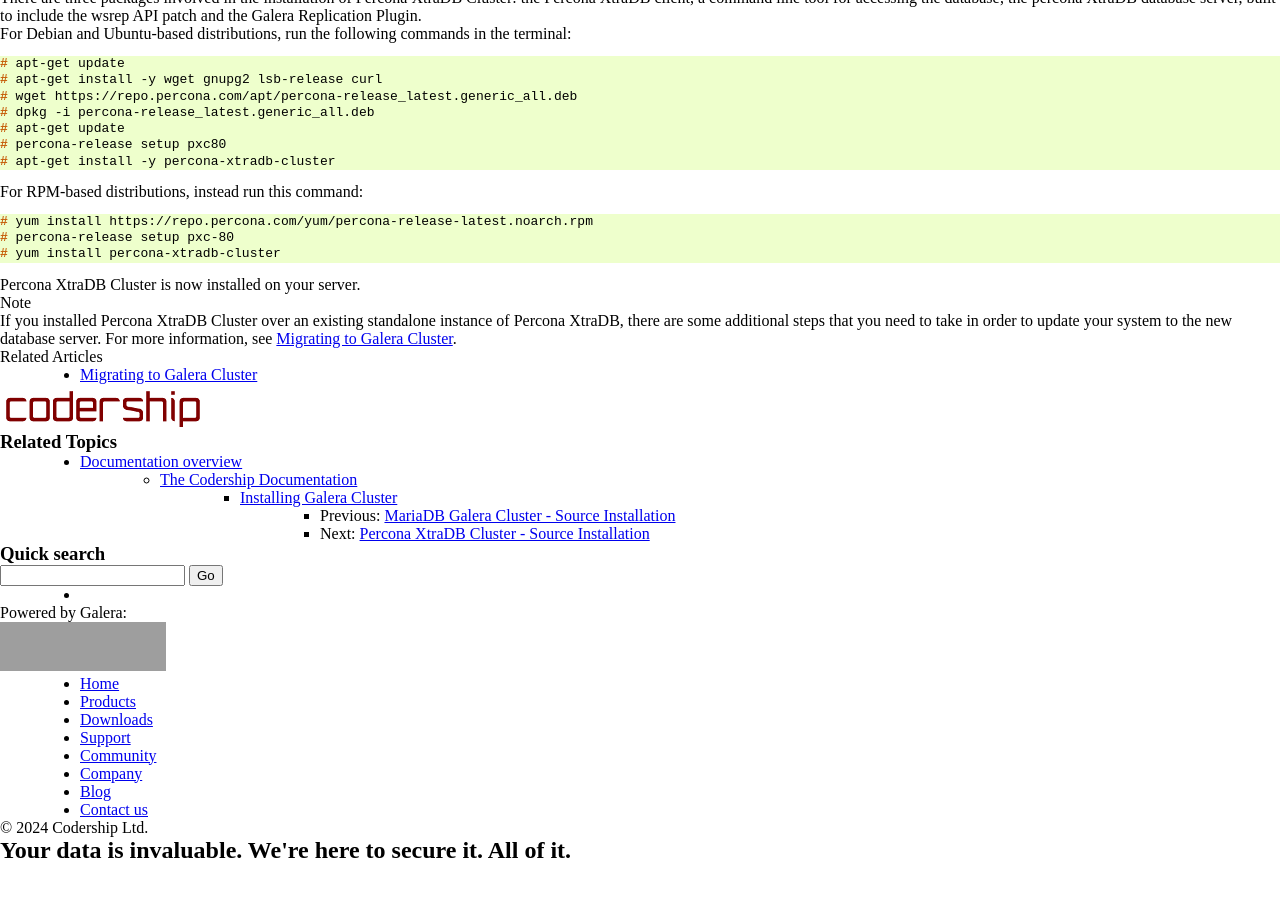
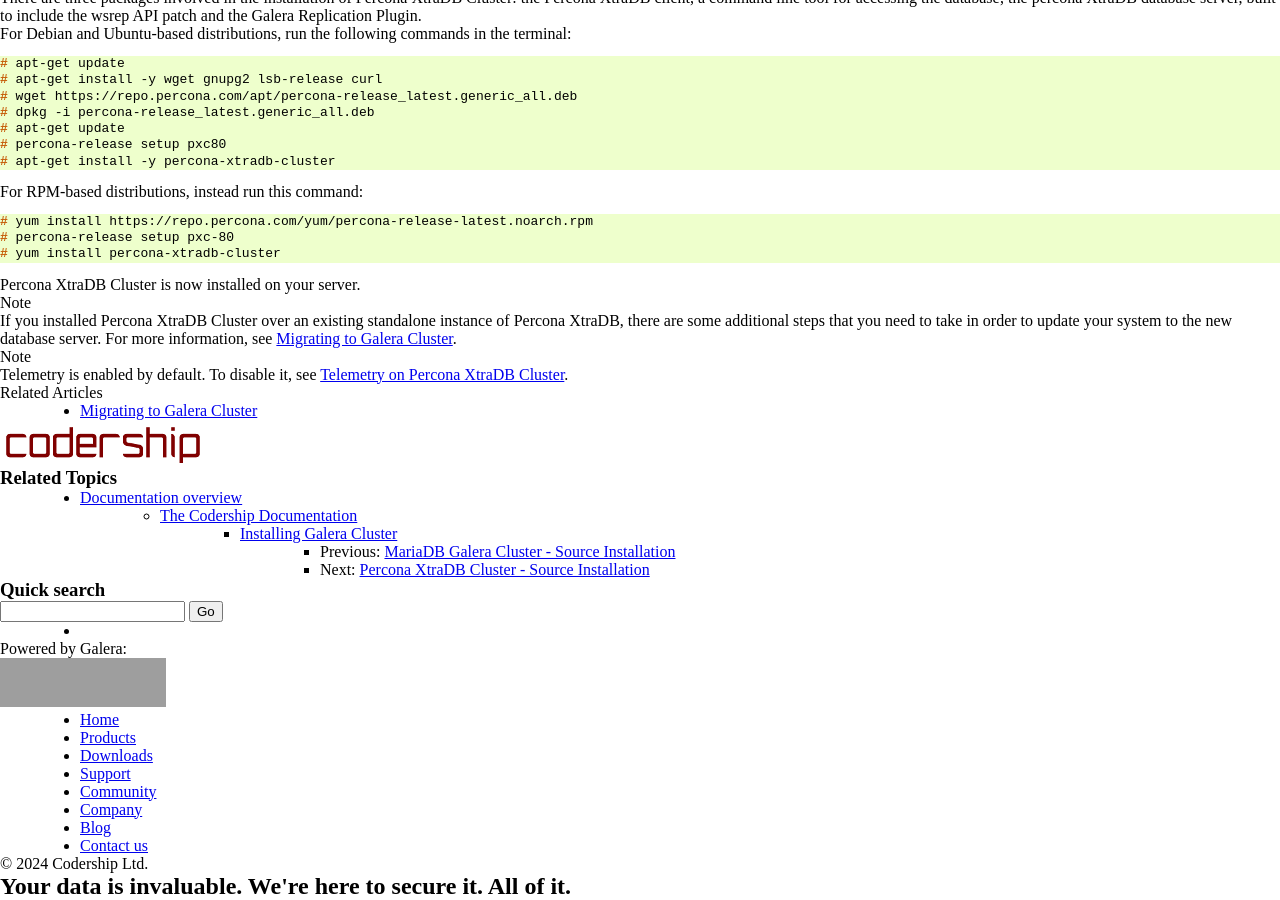
Before and after one commit to codership/documentation, a Sphinx documentation site: the page built from galeracluster/source/documentation/install-xtradb.rst, in a window 1280 px wide and 900 px high, scrolled down 1214 px. Built offline with Sphinx 7.4.7, drawn with Linux system fonts in a browser that asks for light colours; comment, search, counter and statistics services are not loaded; before the commit the page ends 2078 px from its top, so only the background shows below that; grey boxes are pictures that could not be loaded.

Commit message:
Telemetry note added.

```diff
--- a/galeracluster/source/documentation/install-xtradb.rst
+++ b/galeracluster/source/documentation/install-xtradb.rst
@@ -167,6 +167,8 @@ Percona XtraDB Cluster is now installed on your server.
 
 .. note::  If you installed Percona XtraDB Cluster over an existing standalone instance of Percona XtraDB, there are some additional steps that you need to take in order to update your system to the new database server.  For more information, see :doc:`../training/tutorials/migration`.
 
+.. note::  Telemetry is enabled by default. To disable it, see `Telemetry on Percona XtraDB Cluster <https://docs.percona.com/percona-xtradb-cluster/8.0/telemetry.html>`_.
+
 .. container:: bottom-links
 
    Related Articles
```
